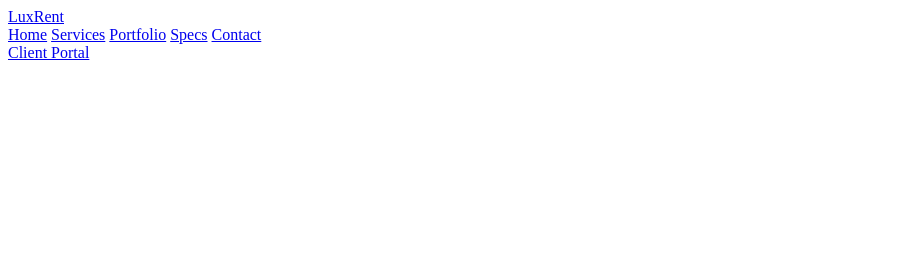
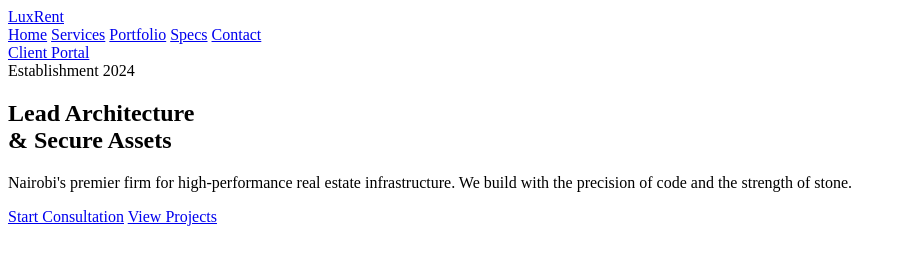
Before and after one commit to Conrad008/Luxrent, a plain HTML site: page index.html in a window 1280 px wide. Shown: the whole page, without its empty margins (0-906 px from the left). Drawn offline with Linux system fonts and the light colour scheme.

Commit message:
docs:add hero section

```diff
--- a/index.html
+++ b/index.html
@@ -28,11 +28,24 @@
             </div>
         </div>
     </header>
+    <section id="home" class="hero-viewport">
+            <div class="hero-overlay">
+                <div class="hero-card" data-state="premium">
+                    <div class="card-inner">
+                        <span class="top-label">Establishment 2024</span>
+                        <h1 class="display-title">Lead Architecture <br>& Secure Assets</h1>
+                        <p class="hero-description">
+                            Nairobi's premier firm for high-performance real estate infrastructure.
+                            We build with the precision of code and the strength of stone.
+                        </p>
+                        <div class="cta-wrapper">
+                            <a href="#contact" class="cta-btn primary">Start Consultation</a>
+                            <a href="#portfolio" class="cta-btn secondary">View Projects</a>
+                        </div>
+                    </div>
+                </div>
             </div>
-
-        </div>
-
-    </header>
+        </section>
 
 </body>
 </html>
```
